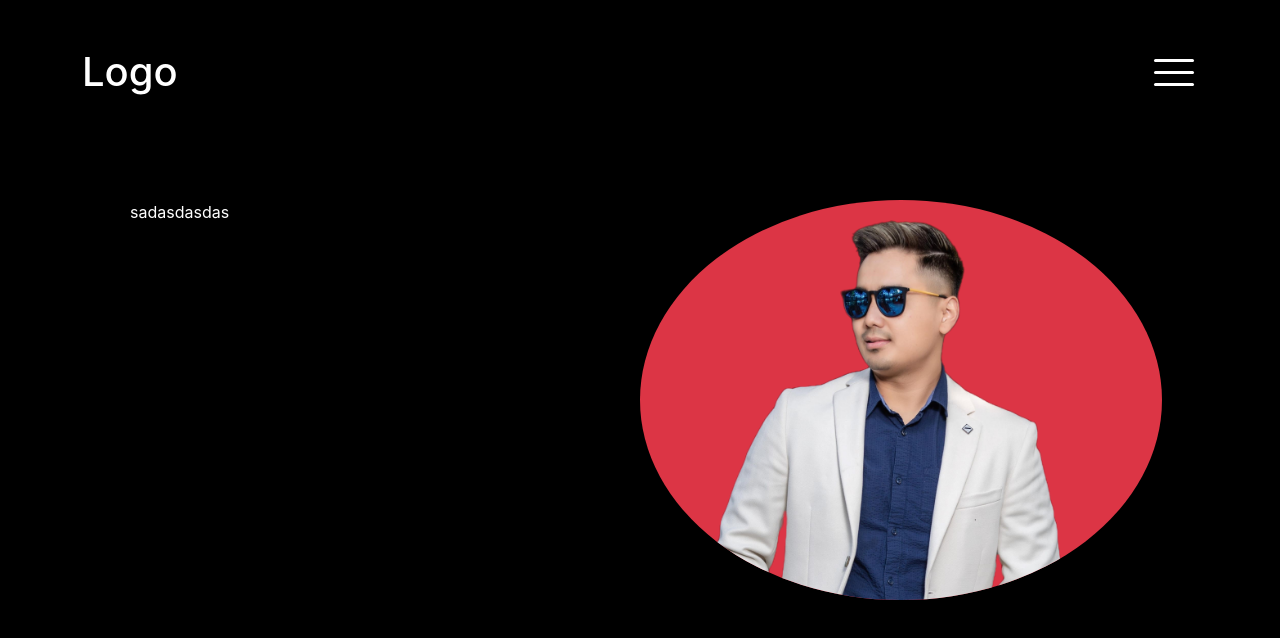
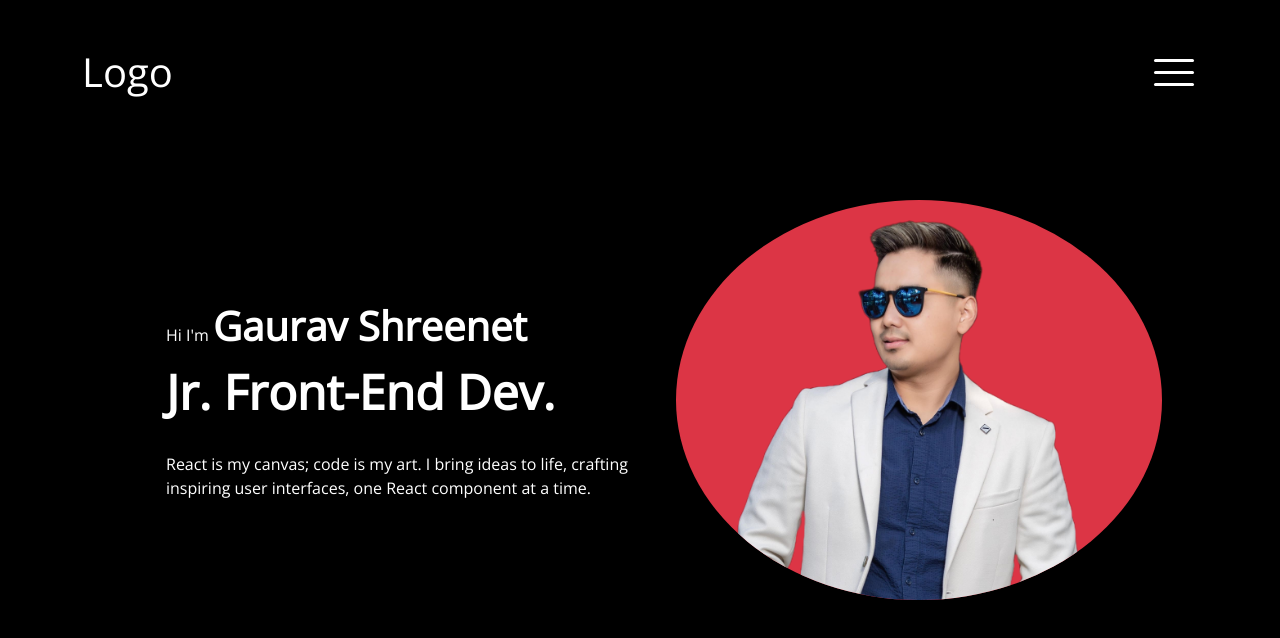
Before and after one commit to GauravShreenet/portfoliomain, a React (Create React App) app: page / in a window 1280 px wide. Shown: the top 638 px of the page. Built offline with nearby package versions, Linux system fonts and the light colour scheme.

Commit message:
added some content in home

```diff
--- a/public/index.html
+++ b/public/index.html
@@ -26,6 +26,9 @@
     -->
     <link href="https://cdn.jsdelivr.net/npm/bootstrap@5.3.2/dist/css/bootstrap.min.css" rel="stylesheet" integrity="sha384-T3c6CoIi6uLrA9TneNEoa7RxnatzjcDSCmG1MXxSR1GAsXEV/Dwwykc2MPK8M2HN" crossorigin="anonymous">
     <link rel="stylesheet" href="https://cdnjs.cloudflare.com/ajax/libs/font-awesome/6.4.2/css/all.min.css" integrity="sha512-z3gLpd7yknf1YoNbCzqRKc4qyor8gaKU1qmn+CShxbuBusANI9QpRohGBreCFkKxLhei6S9CQXFEbbKuqLg0DA==" crossorigin="anonymous" referrerpolicy="no-referrer" />
+    <link rel="preconnect" href="https://fonts.googleapis.com">
+<link rel="preconnect" href="https://fonts.gstatic.com" crossorigin>
+<link href="https://fonts.googleapis.com/css2?family=Open+Sans&display=swap" rel="stylesheet">
 
     <title>Gaurav Shreenet</title>
   </head>
--- a/src/App.css
+++ b/src/App.css
@@ -1,5 +1,6 @@
 * {
     box-sizing: border-box;
+    font-family: 'Open Sans', sans-serif;
 }
 
 :root {
@@ -40,3 +41,10 @@ body {
     width: auto;
     /* background: red; */
 }
+
+.tag {
+    font-size: 3rem;
+    font-weight: bold;
+    padding-bottom: 2rem;
+    /* background-color: #fff; */
+}
--- a/src/component/Home.js
+++ b/src/component/Home.js
@@ -5,8 +5,11 @@ export const Home = () => {
   return (
     <div className="container" id='home'>
         <div className="row mt-5 p-5">
-            <div className="col">
-                sadasdasdas
+            <div className="col mt-5 p-5">
+                Hi I'm <span className='fs-1 fw-bold'>Gaurav Shreenet</span><br />
+                <span className="tag">Jr. Front-End Dev.</span><br /><br />
+                <span className='mt-5'>React is my canvas; code is my art. I bring ideas to life, crafting inspiring user interfaces, one React component at a time.</span>
+
             </div>
             <div className="col bg-danger rounded-circle pt-3" style={{overflow: 'hidden'}}>
                 <div className="image-resize d-flex justify-content-center">
```
